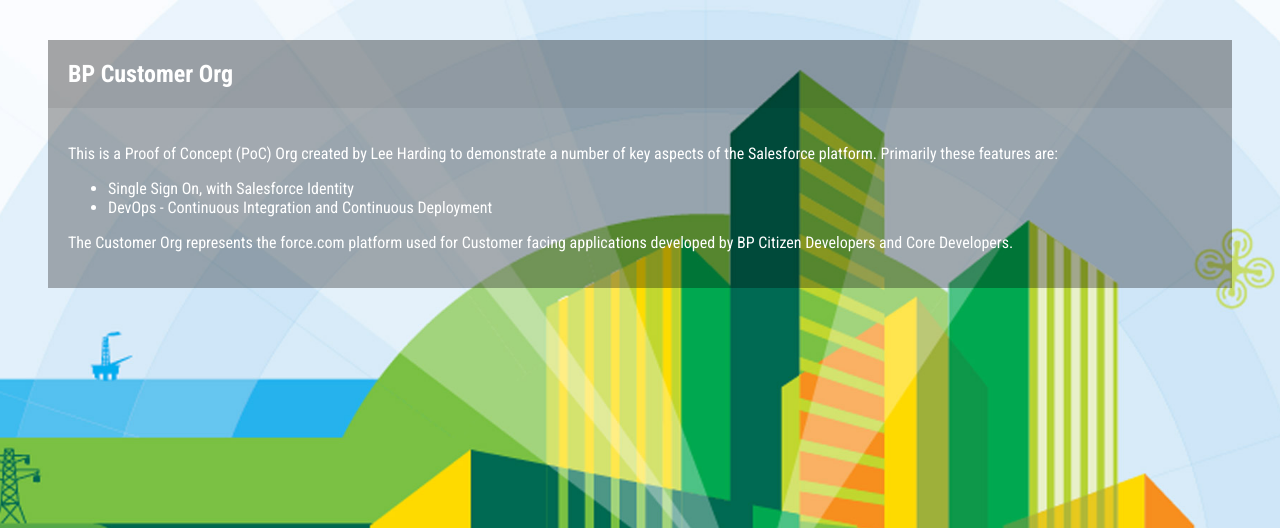
After one commit to salesforceHarding/rightFrameURL, a PHP site: page /customer.html in a window 1280 px wide. The commit adds this page. Shown: the top 528 px of the page. Run offline with PHP 8.4, Linux system fonts and the light colour scheme.

Commit message:
Allowed for Mulit-Org

```diff
--- /dev/null
+++ b/customer.html
@@ -0,0 +1,57 @@
+<!DOCTYPE html PUBLIC "-//W3C//DTD HTML 4.01//EN" "http://www.w3.org/TR/html4/strict.dtd">
+<html>
+<head>
+	<meta http-equiv="Content-Type" content="text/html; charset=UTF-8">
+    <title>PoC-Customer</title>
+	<link href='https://fonts.googleapis.com/css?family=Roboto+Condensed:400,700' rel='stylesheet' type='text/css'>
+	<style>
+		   body {
+		     background: url(./bp.jpg) no-repeat center center fixed;
+		     -webkit-background-size: cover;
+		     -moz-background-size: cover;
+		     -o-background-size: cover;
+		     background-size: cover;
+			 font-family: 'Roboto Condensed', sans-serif;
+		   }
+
+		   .content-top {
+			   font-size:24px;
+			   font-weight:700;
+			   color:white;
+		       overflow: hidden;
+			   margin-top:40px;
+			   margin-left:40px;
+			   margin-right:40px;
+			   margin-bottom:0px;
+		       padding: 20px;
+		       background: #444;
+		       background: rgba(0, 0, 0, 0.35);
+		       text-align: left;
+		   }
+
+		   .content {
+			   color:white;
+			   margin-top:0px;
+			   margin-left:40px;
+			   margin-right:40px;
+			   margin-bottom:40px;
+		       padding: 20px;
+		       background: #444;
+		       background: rgba(0, 0, 0, 0.3);
+		       text-align: left;
+		   }
+	</style>
+</head>
+<body>
+	<div class="content-top">BP Customer Org</div>
+	<div class="content">
+		<p>This is a Proof of Concept (PoC) Org created by Lee Harding to demonstrate a number of key aspects of the Salesforce platform. Primarily these features are:</p>
+		<ul>
+			<li>Single Sign On, with Salesforce Identity</li>
+			<li>DevOps - Continuous Integration and Continuous Deployment</li>
+		</ul>
+		<p>The Customer Org represents the force.com platform used for Customer facing applications developed by BP Citizen Developers and Core Developers.</p>
+	</div>
+
+</body>
+</html>
```
Also changed, not shown: employee.html (added, +57 -0 lines), high-prod.html (added, +57 -0 lines), index.php (+18 -1 lines).
